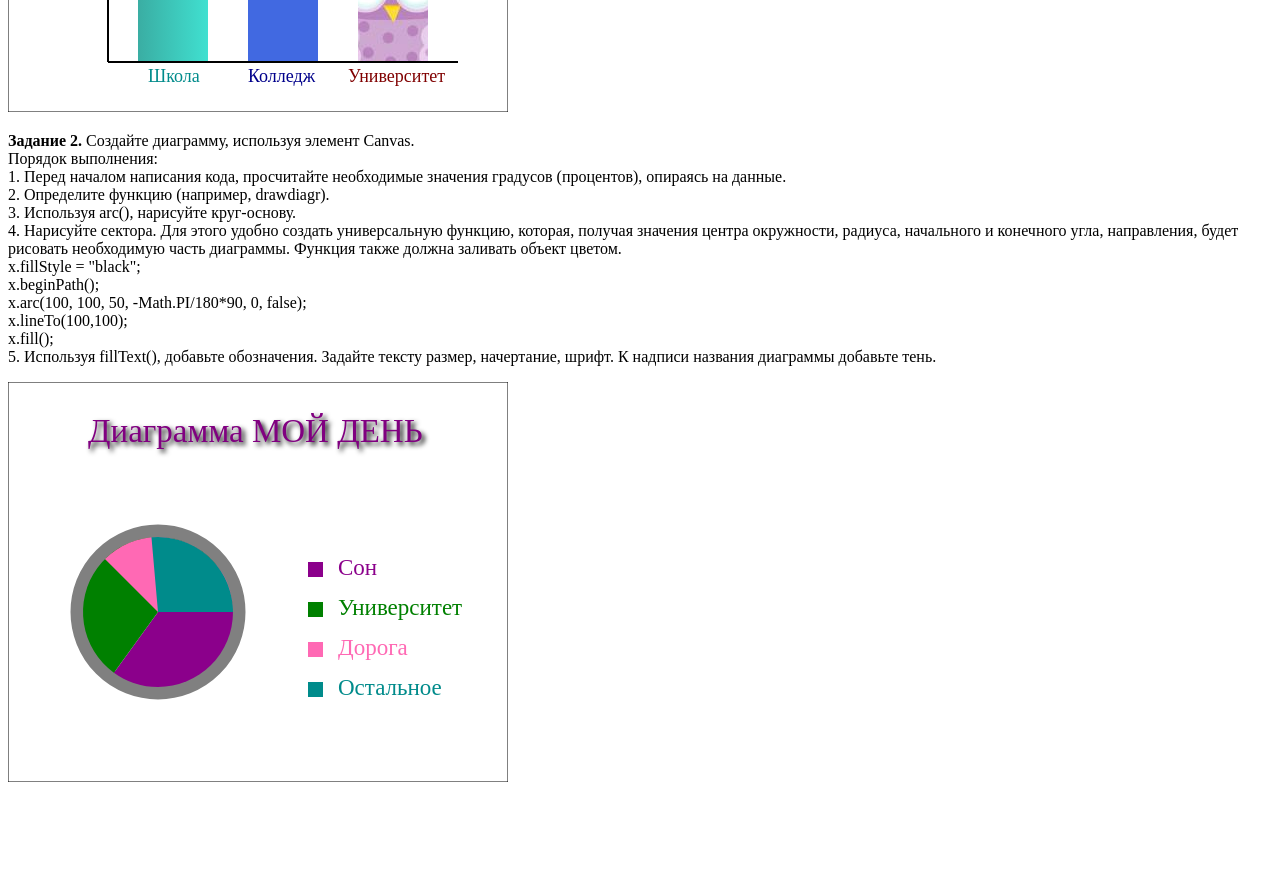
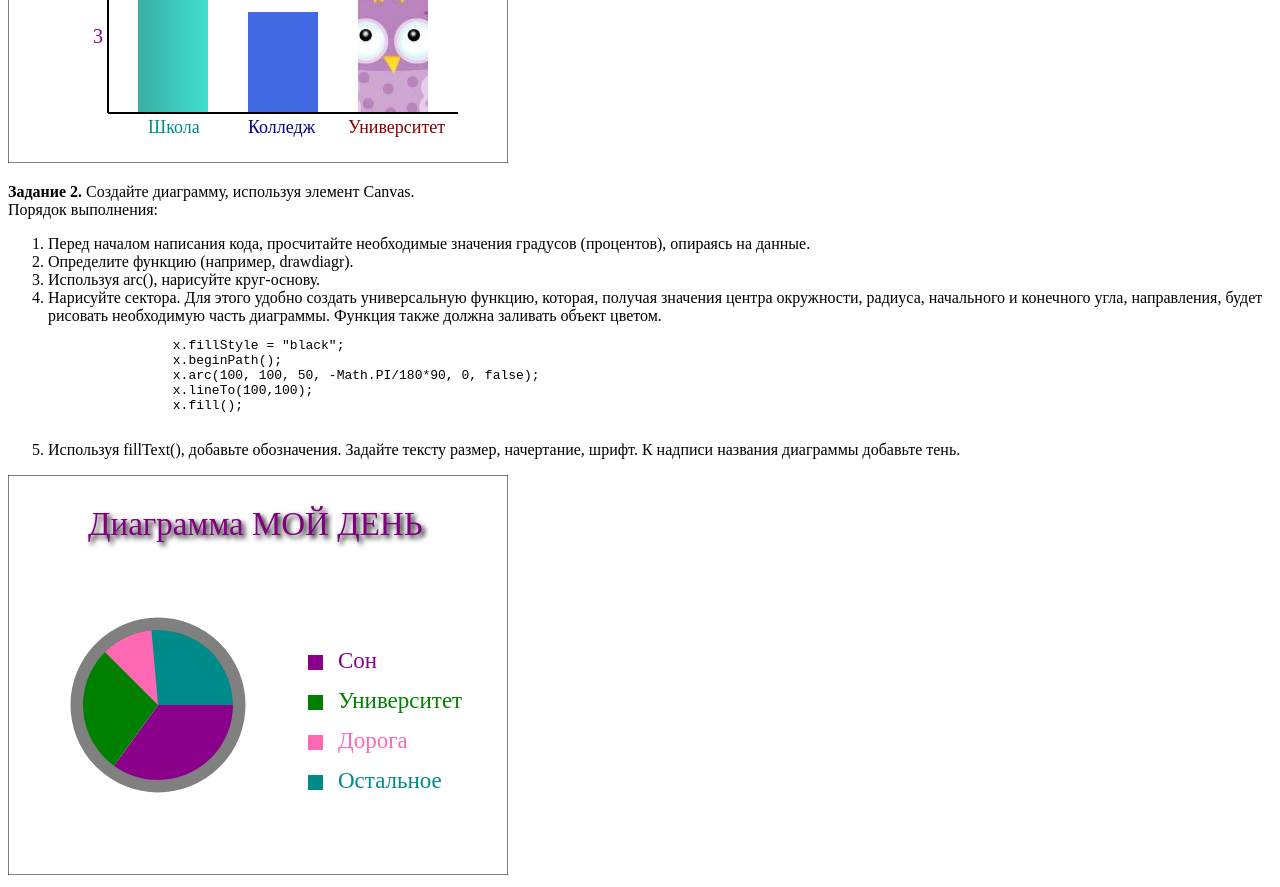
Before and after one commit to VelenaFlower/LR4_2, a plain HTML site: page index.html in a window 1280 px wide. Shown: the part 580-1467 px from the top of the page. Before the commit the page ends 1374 px from the top, so only its background shows below. Drawn offline with Linux system fonts and the light colour scheme.

Commit message:
refactor: formatting

```diff
--- a/index.html
+++ b/index.html
@@ -5,37 +5,41 @@
     <title>LR4_2</title>
 </head>
 <body>
-<p><b>Задание 1.</b> Создайте гистограмму, используя элемент Canvas.<br>
-    Порядок выполнения:</p>
+    <h2>Canvas</h2>
+    <p>
+        <b>Задание 1.</b> Создайте гистограмму, используя элемент Canvas.<br>
+        Порядок выполнения:
+    </p>
     <ol>
         <li> Создайте чистый лист для рисования. Определите функцию(например, drawgist).</li>
         <li>Используя moveTo() и lineTo(), начертите оси.</li>
         <li>Используя fillText(), добавьте обозначения. Задайте тексту размер, начертание, шрифт.</li>
-    <li>Объектами гистограммы будут служить прямоугольники - fillRect(). Нарисуйте их необходимое количество над горизонтальной осью. Задайте различные цвета, примените
-           градиентную заливку, заливку изображением (функция createPattern()).</li>
+        <li>Объектами гистограммы будут служить прямоугольники - fillRect(). Нарисуйте их необходимое количество над горизонтальной осью. Задайте различные цвета, примените градиентную заливку, заливку изображением (функция createPattern()).</li>
         <li>Добавьте детали к графику для лучшей визуализации информации.</li>
     </ol>
     <canvas id="canvas" width="500" height="500"></canvas>
-
     <img src="img.jpg" style="display: none" id="own">
 
+    <p>
+        <b>Задание 2.</b> Создайте диаграмму, используя элемент Canvas.<br>
+        Порядок выполнения:
+    </p>
+    <ol>
+        <li>Перед началом написания кода, просчитайте необходимые значения градусов (процентов), опираясь на данные.</li>
+        <li>Определите функцию (например, drawdiagr).</li>
+        <li>Используя arc(), нарисуйте круг-основу.</li>
+        <li>Нарисуйте сектора. Для этого удобно создать универсальную функцию, которая, получая значения центра окружности, радиуса, начального и конечного угла, направления, будет рисовать необходимую часть диаграммы. Функция также должна заливать объект цветом.
+            <pre>
+                x.fillStyle = "black";
+                x.beginPath();
+                x.arc(100, 100, 50, -Math.PI/180*90, 0, false);
+                x.lineTo(100,100);
+                x.fill();
+            </pre></li>
+        <li>Используя fillText(), добавьте обозначения. Задайте тексту размер, начертание, шрифт. К надписи названия диаграммы добавьте тень.</li>
+    </ol>
+    <canvas id="diagram" width="500" height="400"></canvas>
 
-
-<p><b>Задание 2.</b> Создайте диаграмму, используя элемент Canvas.<br>
-    Порядок выполнения:<br>
-1. Перед началом написания кода, просчитайте необходимые значения градусов (процентов), опираясь на данные.<br>
-2. Определите функцию (например, drawdiagr).<br>
-3. Используя arc(), нарисуйте круг-основу.<br>
-4. Нарисуйте сектора. Для этого удобно создать универсальную функцию, которая, получая значения центра окружности, радиуса,
-начального и конечного угла, направления, будет рисовать необходимую часть диаграммы. Функция также должна заливать объект цветом.<br>
-x.fillStyle = "black";<br>
-x.beginPath();<br>
-x.arc(100, 100, 50, -Math.PI/180*90, 0, false);<br>
-x.lineTo(100,100);<br>
-x.fill();<br>
-    5. Используя fillText(), добавьте обозначения. Задайте тексту размер, начертание, шрифт. К надписи названия диаграммы добавьте тень.</p>
-
-<canvas id="diagr" width="500" height="400"></canvas>
-<script type="text/javascript" src="js.js"></script>
+    <script type="text/javascript" src="script.js"></script>
 </body>
 </html>
--- a/js.js
+++ /dev/null
@@ -1,132 +0,0 @@
-var canvas = document.getElementById('canvas');
-var x = canvas.getContext('2d');
-x.strokeRect(0,0,500,500);
-
-x.beginPath();
-x.moveTo(100, 450);
-x.lineTo(450, 450);
-x.lineWidth = 2;
-x.stroke();
-
-x.beginPath();
-x.moveTo(100, 450);
-x.lineTo(100, 50);
-x.lineWidth = 2;
-x.stroke();
-
-x.fillStyle = "purple";
-x.font = "20px Arial sans-serif";
-x.fillText("Годы",15,250);
-
-x.fillStyle = "purple";
-x.font = "20px Arial sans-serif";
-x.fillText("3",85,380);
-
-x.fillStyle = "purple";
-x.font = "20px Arial sans-serif";
-x.fillText("6",85,290);
-
-x.fillStyle = "purple";
-x.font = "20px Arial sans-serif";
-x.fillText("9",85,200);
-
-x.fillStyle = "purple";
-x.font = "20px Arial sans-serif";
-x.fillText("12",78,100);
-
-x.fillStyle = "darkcyan";
-x.font = "18px Arial sans-serif";
-x.fillText("Школа",140,470);
-
-x.fillStyle = "darkblue";
-x.font = "18px Arial sans-serif";
-x.fillText("Колледж",240,470);
-
-x.fillStyle = "maroon";
-x.font = "18px Arial sans-serif";
-x.fillText("Университет",340,470);
-
-var grd=x.createLinearGradient(0,0,200,0);
-grd.addColorStop(0,"darkslategray");
-grd.addColorStop(1,"turquoise");
-x.fillStyle=grd;
-x.fillRect(130,130,70,319);
-
-x.fillStyle = "royalblue";
-x.fillRect(240,349,70,100);
-
-var img=document.getElementById("own");
-var pat=x.createPattern(img,"repeat");
-x.rect(350,309,70,140);
-x.fillStyle=pat;
-x.fill();
-
-var diagr = document.getElementById("diagr");
-var d = diagr.getContext('2d');
-d.strokeRect(0,0,500,400);
-
-d.fillStyle = "darkmagenta";
-d.fillRect(300,180,15,15);
-
-d.fillStyle = "green";
-d.fillRect(300,220,15,15);
-
-d.fillStyle = "hotpink";
-d.fillRect(300,260,15,15);
-
-d.fillStyle = "darkcyan";
-d.fillRect(300,300,15,15);
-
-d.fillStyle = "darkmagenta";
-d.font = "23px Arial serif";
-d.fillText("Сон",330,193);
-
-d.fillStyle = "green";
-d.font = "23px Arial serif";
-d.fillText("Университет",330,233);
-
-d.fillStyle = "hotpink";
-d.font = "23px Arial serif";
-d.fillText("Дорога",330,273);
-
-d.fillStyle = "darkcyan";
-d.font = "23px Arial serif";
-d.fillText("Остальное",330,313);
-
-d.beginPath();
-d.arc(150,230,80,0,2*Math.PI);
-d.lineWidth = 15;
-d.strokeStyle = "grey";
-d.stroke();
-
-d.fillStyle = "darkmagenta";
-d.beginPath();
-d.arc(150, 230, 75, 0,0.7*Math.PI, false);
-d.lineTo(150,230);
-d.fill();
-
-d.fillStyle = "green";
-d.beginPath();
-d.arc(150, 230, 75,0.7*Math.PI,0, false);
-d.lineTo(150,230);
-d.fill();
-
-d.fillStyle = "hotpink";
-d.beginPath();
-d.arc(150, 230, 75, -Math.PI/80*60, 0, false);
-d.lineTo(150,230);
-d.fill();
-
-d.fillStyle = "darkcyan";
-d.beginPath();
-d.arc(150, 230, 75, -Math.PI/180*95, 0, false);
-d.lineTo(150,230);
-d.fill();
-
-d.shadowOffsetX=3;
-d.shadowOffsetY=3;
-d.shadowBlur=5;
-d.shadowColor='black';
-d.fillStyle = "purple";
-d.font = "33px Monotype Corsiva";
-d.fillText("Диаграмма МОЙ ДЕНЬ",80,60);
--- /dev/null
+++ b/script.js
@@ -0,0 +1,132 @@
+var canvas = document.getElementById('canvas');
+var x = canvas.getContext('2d');
+x.strokeRect(0,0,500,500);
+
+x.beginPath();
+x.moveTo(100, 450);
+x.lineTo(450, 450);
+x.lineWidth = 2;
+x.stroke();
+
+x.beginPath();
+x.moveTo(100, 450);
+x.lineTo(100, 50);
+x.lineWidth = 2;
+x.stroke();
+
+x.fillStyle = "purple";
+x.font = "20px Arial sans-serif";
+x.fillText("Годы",15,250);
+
+x.fillStyle = "purple";
+x.font = "20px Arial sans-serif";
+x.fillText("3",85,380);
+
+x.fillStyle = "purple";
+x.font = "20px Arial sans-serif";
+x.fillText("6",85,290);
+
+x.fillStyle = "purple";
+x.font = "20px Arial sans-serif";
+x.fillText("9",85,200);
+
+x.fillStyle = "purple";
+x.font = "20px Arial sans-serif";
+x.fillText("12",78,100);
+
+x.fillStyle = "darkcyan";
+x.font = "18px Arial sans-serif";
+x.fillText("Школа",140,470);
+
+x.fillStyle = "darkblue";
+x.font = "18px Arial sans-serif";
+x.fillText("Колледж",240,470);
+
+x.fillStyle = "maroon";
+x.font = "18px Arial sans-serif";
+x.fillText("Университет",340,470);
+
+var gradient = x.createLinearGradient(0,0,200,0);
+gradient.addColorStop(0,"darkslategray");
+gradient.addColorStop(1,"turquoise");
+x.fillStyle = gradient;
+x.fillRect(130,130,70,319);
+
+x.fillStyle = "royalblue";
+x.fillRect(240,349,70,100);
+
+var img = document.getElementById("own");
+var pat = x.createPattern(img,"repeat");
+x.rect(350,309,70,140);
+x.fillStyle = pat;
+x.fill();
+
+var diagram = document.getElementById("diagram");
+var d = diagram.getContext('2d');
+d.strokeRect(0,0,500,400);
+
+d.fillStyle = "darkmagenta";
+d.fillRect(300,180,15,15);
+
+d.fillStyle = "green";
+d.fillRect(300,220,15,15);
+
+d.fillStyle = "hotpink";
+d.fillRect(300,260,15,15);
+
+d.fillStyle = "darkcyan";
+d.fillRect(300,300,15,15);
+
+d.fillStyle = "darkmagenta";
+d.font = "23px Arial serif";
+d.fillText("Сон",330,193);
+
+d.fillStyle = "green";
+d.font = "23px Arial serif";
+d.fillText("Университет",330,233);
+
+d.fillStyle = "hotpink";
+d.font = "23px Arial serif";
+d.fillText("Дорога",330,273);
+
+d.fillStyle = "darkcyan";
+d.font = "23px Arial serif";
+d.fillText("Остальное",330,313);
+
+d.beginPath();
+d.arc(150,230,80,0,2*Math.PI);
+d.lineWidth = 15;
+d.strokeStyle = "grey";
+d.stroke();
+
+d.fillStyle = "darkmagenta";
+d.beginPath();
+d.arc(150, 230, 75, 0,0.7*Math.PI, false);
+d.lineTo(150,230);
+d.fill();
+
+d.fillStyle = "green";
+d.beginPath();
+d.arc(150, 230, 75,0.7*Math.PI,0, false);
+d.lineTo(150,230);
+d.fill();
+
+d.fillStyle = "hotpink";
+d.beginPath();
+d.arc(150, 230, 75, -Math.PI/80*60, 0, false);
+d.lineTo(150,230);
+d.fill();
+
+d.fillStyle = "darkcyan";
+d.beginPath();
+d.arc(150, 230, 75, -Math.PI/180*95, 0, false);
+d.lineTo(150,230);
+d.fill();
+
+d.shadowOffsetX = 3;
+d.shadowOffsetY = 3;
+d.shadowBlur = 5;
+d.shadowColor = 'black';
+d.fillStyle = "purple";
+d.font = "33px Monotype Corsiva";
+d.fillText("Диаграмма МОЙ ДЕНЬ",80,60);
```
Lines whose indentation alone changed are shown as unchanged.
